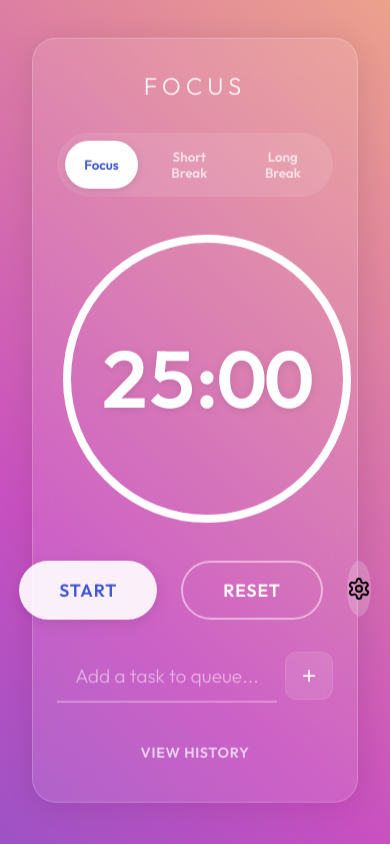
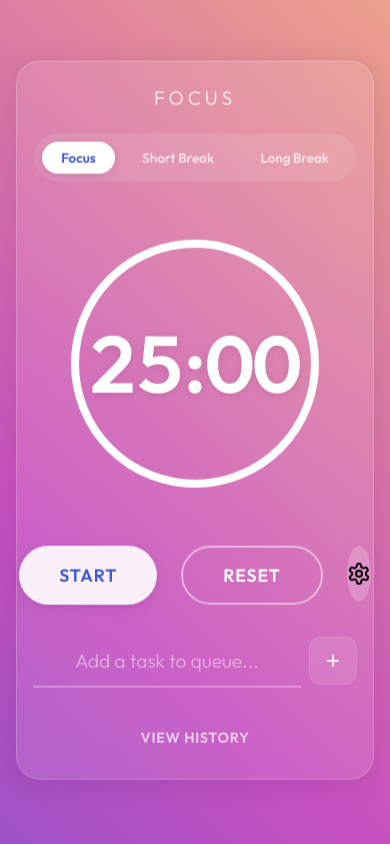
Before and after one commit to tbits101/pomodoro-timer, a plain HTML site: page index.html in a window 390 px wide. Drawn offline with Linux system fonts and the light colour scheme.

Commit message:
style: fix mobile responsiveness and bump version to v1.3.1

```diff
--- a/style.css
+++ b/style.css
@@ -20,12 +20,12 @@ body {
     background-image: linear-gradient(43deg, var(--bg-gradient-1) 0%, var(--bg-gradient-2) 46%, var(--bg-gradient-3) 100%);
     background-size: 200% 200%;
     animation: gradientBG 15s ease infinite;
-    height: 100vh;
+    min-height: 100vh;
     display: flex;
     justify-content: center;
     align-items: center;
     color: var(--text-primary);
-    overflow: hidden;
+    padding: 2rem 0;
 }
 
 @keyframes gradientBG {
@@ -234,12 +234,39 @@ body {
 }
 
 @media (max-width: 480px) {
+    .container {
+        padding: 1rem;
+    }
+
     .timer-display {
         font-size: 4.5rem;
     }
 
     .glass-card {
-        padding: 2rem 1.5rem;
+        padding: 1.5rem 1rem;
+    }
+
+    .title {
+        font-size: 1.2rem;
+        margin-bottom: 1.5rem;
+    }
+
+    .timer-container {
+        width: 260px;
+        height: 260px;
+        margin-bottom: 1.5rem;
+    }
+
+    .progress-ring {
+        width: 260px;
+        height: 260px;
+    }
+
+    .progress-ring__circle,
+    .progress-ring__circle-bg {
+        r: 120;
+        cx: 130;
+        cy: 130;
     }
 }
 
@@ -638,10 +665,12 @@ input:checked+.slider:before {
 /* Task Queue Support */
 #active-task-display {
     position: relative;
-    padding: 1.5rem;
-    margin-bottom: 2rem;
+    padding: 1.2rem;
+    margin-bottom: 1.5rem;
     border: 1px solid rgba(255, 255, 255, 0.15);
     background: rgba(255, 255, 255, 0.1);
+    animation: fadeIn 0.3s ease;
+    /* Use static fade instead of float */
 }
 
 .input-group {
--- a/version.js
+++ b/version.js
@@ -1,2 +1,2 @@
 const APP_VERSION = "1.3.0";
-const BUILD_TIME = "2026-01-20 08:01";
+const BUILD_TIME = "2026-01-20 08:10";
```
Also changed, not shown: README.md.
